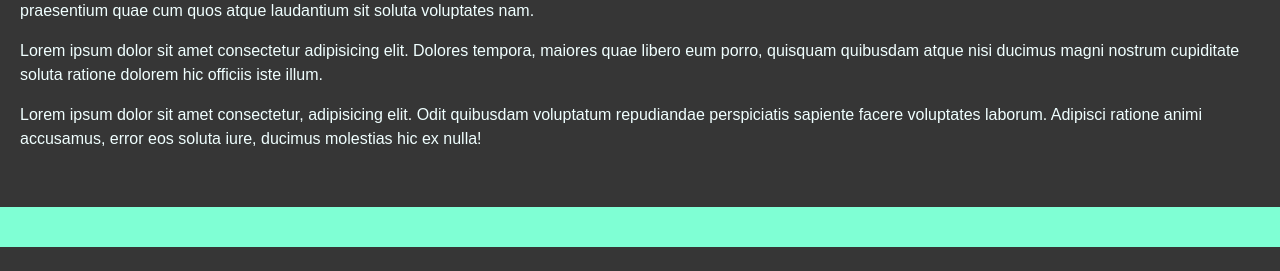
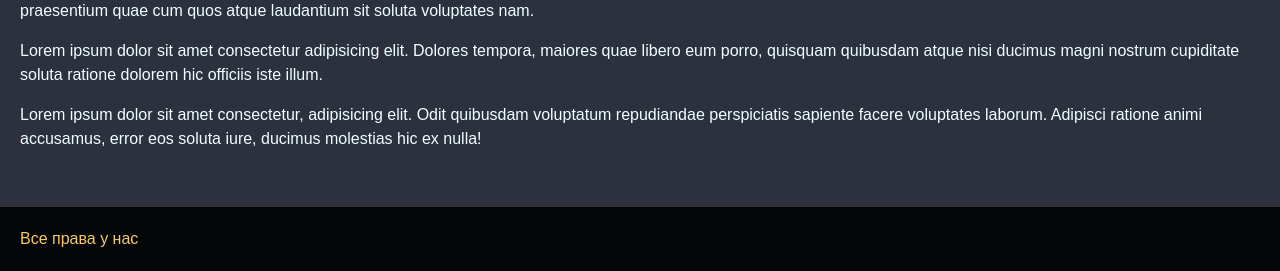
Before and after one commit to C15HOT/apps_shop, a Django app: page /apps/ in a window 1280 px wide. Shown: the part 1611-1882 px from the top of the page. Before the commit the page ends 1858 px from the top, so only its background shows below. Run offline with Django 3.2, Linux system fonts and the light colour scheme; data that the repository does not hold is empty; some libraries are stand-ins or nearby versions.

Commit message:
Mod style

```diff
--- a/static/css/style.css
+++ b/static/css/style.css
@@ -1,6 +1,6 @@
 .body{
 	font-family: sans-serif;
-	background-color: #363636;
+	background-color: #2d303d;
 	background-position:left 0px top 0px;
 	background-repeat: no-repeat;
 	color: azure;
@@ -172,9 +172,13 @@ border-bottom-right-radius: 50px;
 
 .footer{
 	padding: 20px;
-	background-color: aquamarine;
+	background-color: #040506;
 }
 
 .footer{
 	margin-top: auto;
 }
+
+.text-footer {
+	color: #f4cb67;
+}
--- a/templates/base.html
+++ b/templates/base.html
@@ -78,7 +78,7 @@
         <p>Lorem ipsum dolor sit amet consectetur, adipisicing elit. Odit quibusdam voluptatum repudiandae perspiciatis sapiente facere voluptates laborum. Adipisci ratione animi accusamus, error eos soluta iure, ducimus molestias hic ex nulla!</p>
 
     </div>
-    <footer class="footer"></footer>
+    <footer class="footer text-footer">Все права у нас</footer>
 </div>
 </body>
 
```
